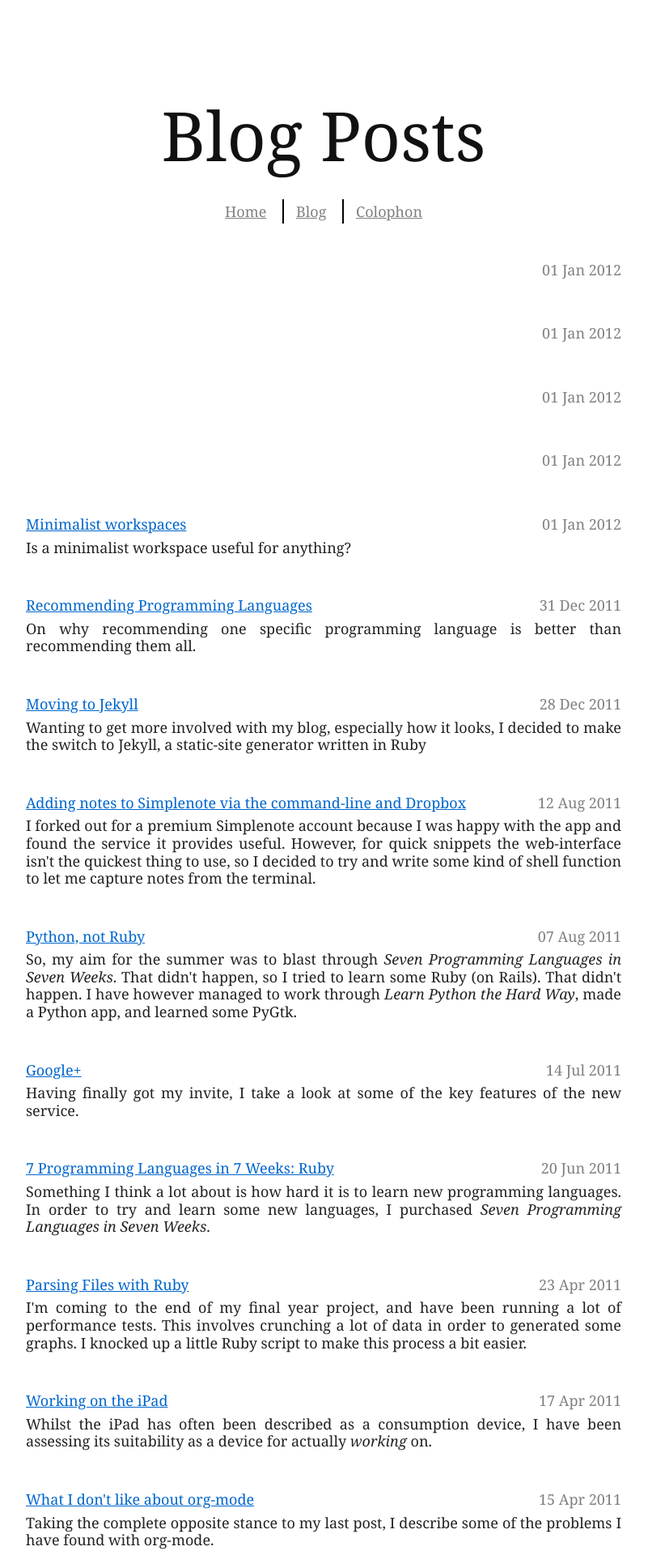
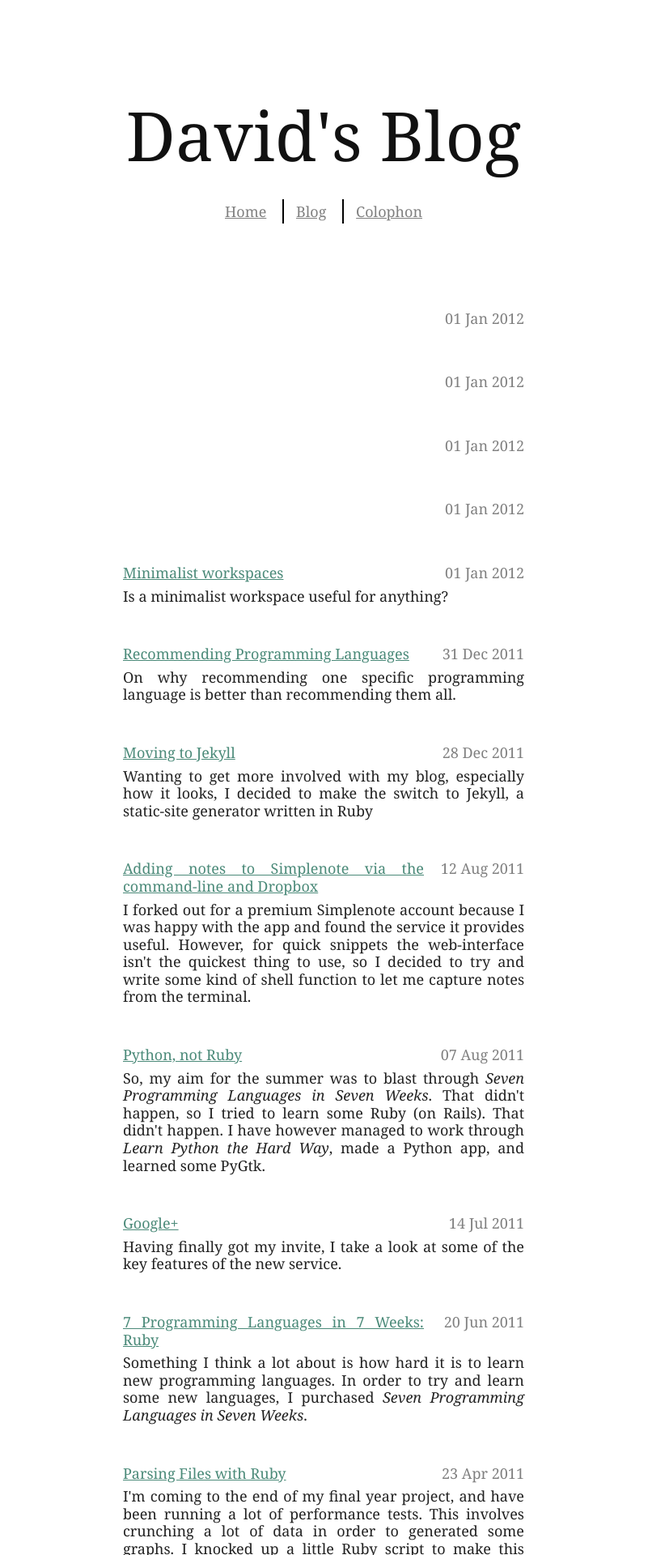
Before and after one commit to davidbeckingsale/davidbeckingsale.github.io, a Jekyll site: the page built from blog.html, in a window 1280 px wide. Shown: the top 1920 px of the page at 81% size, without its empty margins (240-1041 px from the left). Built offline with Jekyll 4.4.1, drawn with Linux system fonts in a browser that asks for light colours; nearby versions of some CDN libraries; some web fonts are replaced; Markdown is read by kramdown in place of the engine named in the settings.

Commit message:
STYLE TWEAKS

```diff
--- a/_layouts/default.html
+++ b/_layouts/default.html
@@ -21,18 +21,13 @@
 </head>
 
 <body>
-
         <div class="container">
-        <header>
-
-        </header>
             <div id="main" role="main">
                 {{ content }}
             </div>
+    </div>
     <footer>
-
     </footer>
-    </div> <!--! end of #container -->
 
 
     <!-- JavaScript at the bottom for fast page loading -->
--- a/_layouts/post.html
+++ b/_layouts/post.html
@@ -2,7 +2,7 @@
 layout: default
 ---
 <div class="title-small">
-    <h1>{{ page.title }}</h1>
+<h1>David's Blog</h1>
 </div>
 
 <div id="post" class="span-20 prepend-2 append-2">
@@ -16,6 +16,7 @@ layout: default
     {% if page.title != "Blog Posts" %}
     <div class="span-14 prepend-3 append-3">
     {% endif %}
+    <h1>{{ page.title }}</h1>
     {{ content }}
     {% if page.type == "post" %}
     <div id="related">
--- a/blog.html
+++ b/blog.html
@@ -1,8 +1,7 @@
 ---
 layout: post
 type: index
-title: Blog Posts
-
+title:
 ---
 
 <div id="home">
--- a/css/custom.css
+++ b/css/custom.css
@@ -40,6 +40,7 @@
 
 .post-title {
     float: left;
+    width: 75%;
 }
 
 .post-date {
@@ -58,7 +59,7 @@
 
 .blog-nav {
     text-align: center;
-    margin-bottom: 20px;
+    margin-bottom: 60px;
 }
 
 .blog-nav ul {
@@ -78,7 +79,7 @@
     border-left: none;
 }
 
-.blog-nav a {
+#post .blog-nav a {
     color: gray;
 }
 
@@ -161,6 +162,14 @@ p {
     margin: 0 0 10px 0;
 }
 
+#post a {
+	color: #4B8A79;
+}
+
 #post h2 {
 	line-height: 110%;
 }
+
+#post h1 {
+	text-align: center;
+}
--- a/index.html
+++ b/index.html
@@ -1,5 +1,4 @@
 <!DOCTYPE HTML>
-
 <html>
 
   <head>
```
Lines whose indentation alone changed are shown as unchanged.
